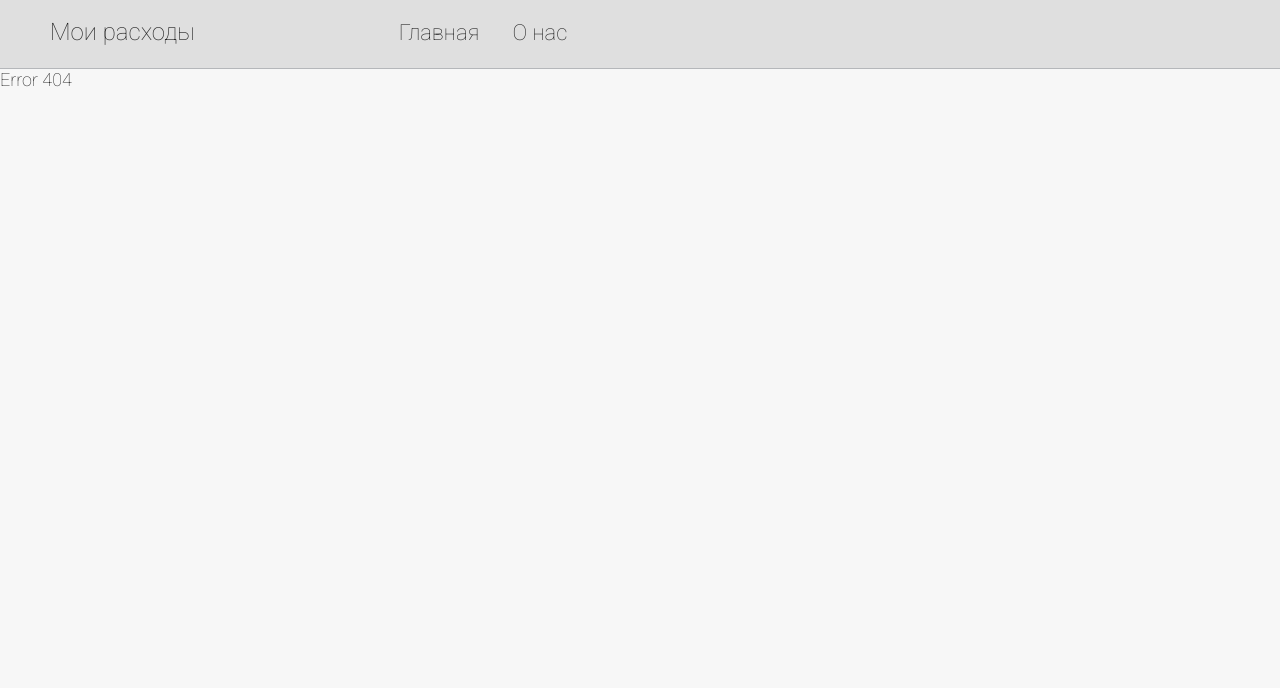
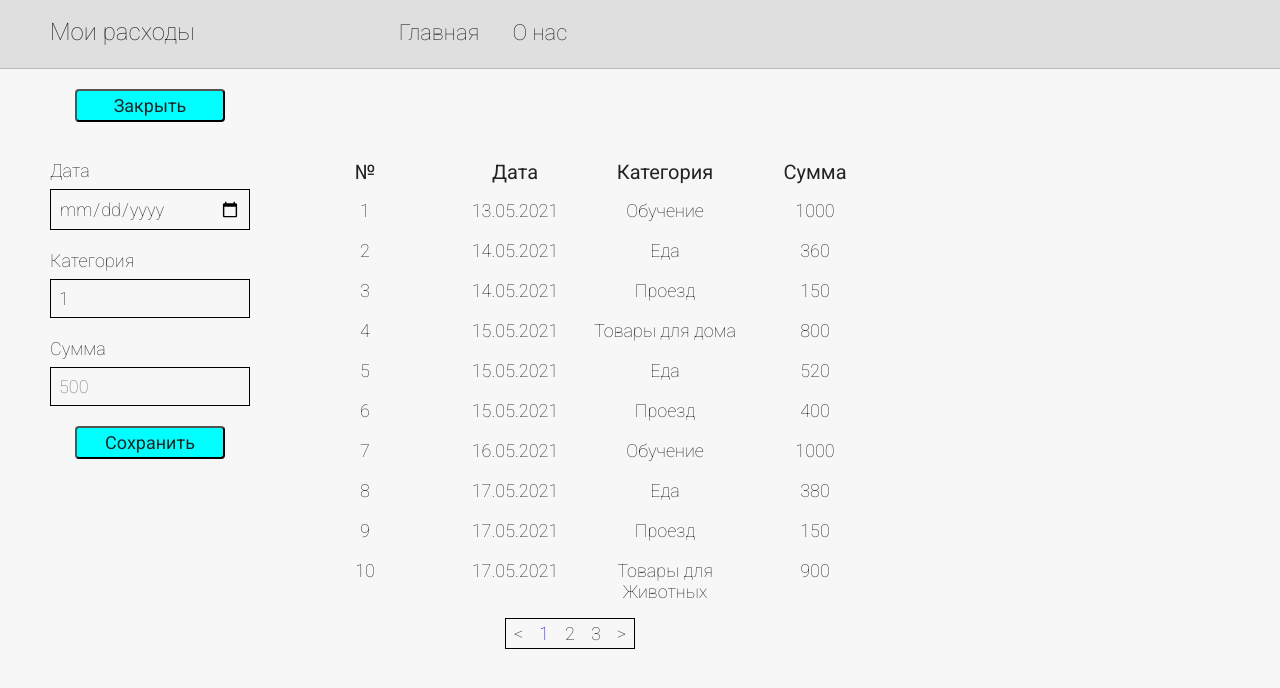
Before and after one commit to Despe573/GB_Vue, a Vue app in the folder my_personal_costs/: page /dashboard/1/add/payment/1 in a window 1280 px wide. Before the commit this address had no page. Shown: the top 688 px of the page. Built offline with nearby package versions, Linux system fonts and the light colour scheme.

Commit message:
update lesson5

```diff
--- a/my_personal_costs/src/App.vue
+++ b/my_personal_costs/src/App.vue
@@ -16,10 +16,6 @@
 <script>
 export default {
   name: "App",
-  // mounted() {
-  //   console.log(this.$router);
-  //   this.$router.push({ name: dashboard });
-  // },
 };
 </script>
 
--- a/my_personal_costs/src/components/pagenation.vue
+++ b/my_personal_costs/src/components/pagenation.vue
@@ -1,20 +1,29 @@
 <template>
   <div :class="[$style.center]">
     <div :class="[$style.wrapper]">
-      <div :class="[$style.pageBtn]" @click="clickPage(curPage - 1)">
+      <router-link
+        tag="div"
+        :to="{ name: 'dashboard', params: { page: clickPage(curPage - 1) } }"
+        :class="[$style.pageBtn]"
+      >
         {{ pre }}
-      </div>
-      <div
+      </router-link>
+      <router-link
+        tag="div"
         v-for="p in numOfPage"
         :key="p"
         :class="[$style.pageBtn, { [$style.active]: curPage === p }]"
-        @click="clickPage(p)"
+        :to="{ name: 'dashboard', params: { page: p } }"
       >
         {{ p }}
-      </div>
-      <div :class="[$style.pageBtn]" @click="clickPage(curPage + 1)">
+      </router-link>
+      <router-link
+        tag="div"
+        :to="{ name: 'dashboard', params: { page: clickPage(curPage + 1) } }"
+        :class="[$style.pageBtn]"
+      >
         {{ next }}
-      </div>
+      </router-link>
     </div>
   </div>
 </template>
@@ -35,10 +44,13 @@ export default {
   },
   methods: {
     clickPage(p) {
-      if (p < 1 || p > this.numOfPage) {
-        return;
+      if (p < 1) {
+        return 1;
       }
-      this.$emit("PageNumber", p);
+      if (p > this.numOfPage) {
+        return (p = this.numOfPage);
+      }
+      return p;
     },
   },
   computed: {
--- a/my_personal_costs/src/components/paymentForm.vue
+++ b/my_personal_costs/src/components/paymentForm.vue
@@ -102,6 +102,22 @@ export default {
     if (!this.getCategoryList.length) {
       this.fetchCategoryData();
     }
+
+    this.category = this.$route.params.category;
+    if (this.$route.params.category == "undefined") {
+      this.category = "";
+    }
+
+    this.price = Number(this.$route.query.value);
+    if (isNaN(this.price)) {
+      this.price = "";
+    }
+
+    if (this.category !== "" && this.price !== "") {
+      console.log(this.category !== "");
+      console.log(this.price !== "");
+      this.onSave();
+    }
   },
 };
 </script>
--- a/my_personal_costs/src/components/paymentTable.vue
+++ b/my_personal_costs/src/components/paymentTable.vue
@@ -14,7 +14,7 @@
         <div :class="[$style.width]">{{ item.price }}</div>
       </li>
     </ul>
-    <Pagenation :curPage="page" @PageNumber="getPage" />
+    <Pagenation :curPage="page" />
   </div>
 </template>
 
@@ -33,17 +33,16 @@ export default {
       page: 1,
     };
   },
-  methods: {
-    getPage(p) {
-      this.page = p;
-    },
-  },
+  methods: {},
   computed: {
     ...mapGetters(["getPaymentsList"]),
 
     getItems() {
       const { page, getPaymentsList } = this;
       return Object.values(getPaymentsList)[page - 1];
+    },
+    getPage() {
+      this.page = +this.$route.params.page;
     },
   },
   mounted() {
--- a/my_personal_costs/src/pages/pageDashboard.vue
+++ b/my_personal_costs/src/pages/pageDashboard.vue
@@ -43,6 +43,11 @@ export default {
   },
   mounted() {
     this.fetchData();
+    if (!!this.$route.params.category) {
+      this.title = "Закрыть";
+    } else {
+      this.title = "Добавить +";
+    }
   },
 };
 </script>
--- a/my_personal_costs/src/router/index.js
+++ b/my_personal_costs/src/router/index.js
@@ -16,6 +16,16 @@ export default new Router({
             component: PageDashboard,
         },
         {
+            path: "/dashboard/:page/add/payment/:category",
+            name: "addPayment",
+            component: PageDashboard,
+        },
+        {
+            path: "/dashboard/:page/add/payment*",
+            name: "addPaymentManual",
+            component: PageDashboard,
+        },
+        {
             path: "/about",
             name: "about",
             component: PageAbout
```
